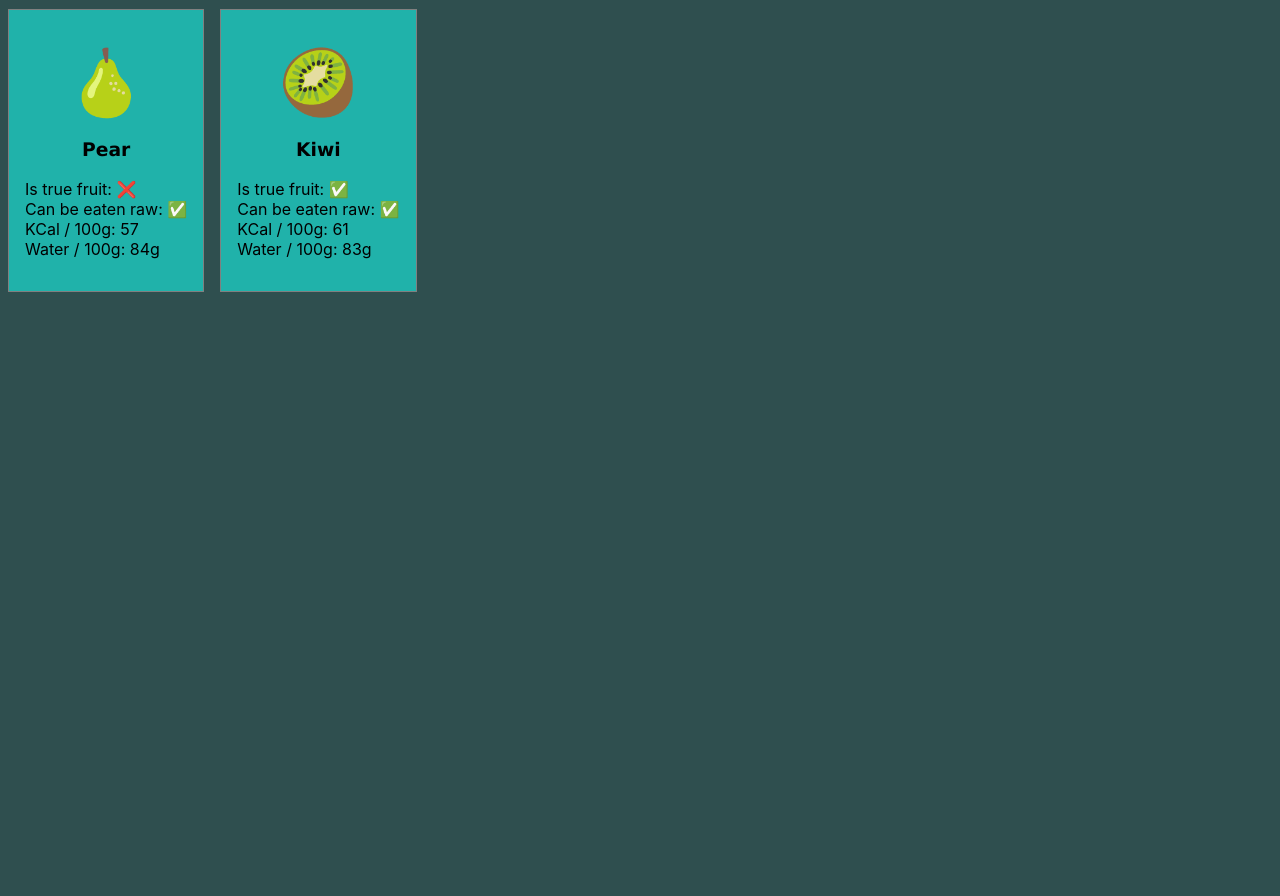
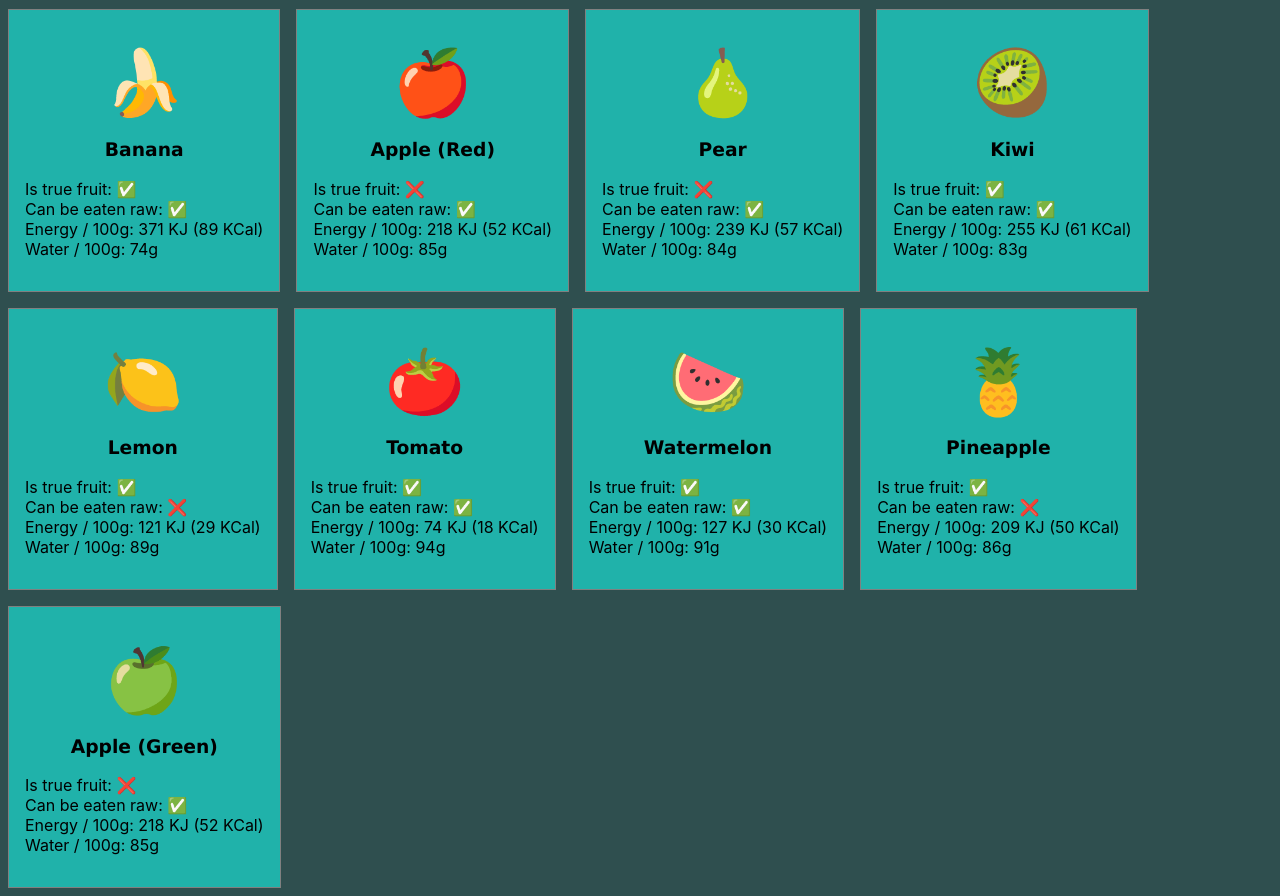
Before and after one commit to CoachGodzup/fruit-filtering, a React (Create React App) app: page / in a window 1280 px wide. Shown: the part 460-1356 px from the top of the page. Before the commit the page ends 800 px from the top, so only its background shows below. Built offline with nearby package versions, Linux system fonts and the light colour scheme.

Commit message:
some other fruits, sort

```diff
--- a/src/components/List/List.tsx
+++ b/src/components/List/List.tsx
@@ -20,7 +20,9 @@ const List = () => {
           <ul>
             <li>Is true fruit: {booleanFormatter(elm.isTrueFruit)}</li>
             <li>Can be eaten raw: {booleanFormatter(elm.canBeEatenRaw)}</li>
-            <li>KCal / 100g: {elm.kcal}</li>
+            <li>
+              Energy / 100g: {elm.kJ} KJ ({elm.kcal} KCal)
+            </li>
             <li>Water / 100g: {elm.water}g</li>
           </ul>
         </div>
--- a/src/data/fruitInitialState.json
+++ b/src/data/fruitInitialState.json
@@ -6,7 +6,8 @@
       "isTrueFruit": false,
       "canBeEatenRaw": true,
       "kcal": 43,
-      "water": 131
+      "water": 90,
+      "kJ": 136
     },
     {
       "name": "Hot Pepper",
@@ -14,7 +15,8 @@
       "isTrueFruit": true,
       "canBeEatenRaw": false,
       "kcal": 40,
-      "water": 88
+      "water": 88,
+      "kJ": 166
     },
     {
       "name": "Tangerine",
@@ -22,7 +24,8 @@
       "isTrueFruit": true,
       "canBeEatenRaw": true,
       "kcal": 47,
-      "water": 86
+      "water": 86,
+      "kJ": 223
     },
     {
       "name": "Grapes",
@@ -30,7 +33,8 @@
       "isTrueFruit": true,
       "canBeEatenRaw": true,
       "kcal": 69,
-      "water": 81
+      "water": 81,
+      "kJ": 288
     },
     {
       "name": "Banana",
@@ -38,15 +42,17 @@
       "isTrueFruit": true,
       "canBeEatenRaw": true,
       "kcal": 89,
-      "water": 74
+      "water": 74,
+      "kJ": 371
     },
     {
-      "name": "Apple",
+      "name": "Apple (Red)",
       "emoji": "🍎",
       "isTrueFruit": false,
       "canBeEatenRaw": true,
       "kcal": 52,
-      "water": 85
+      "water": 85,
+      "kJ": 218
     },
     {
       "name": "Pear",
@@ -54,7 +60,8 @@
       "isTrueFruit": false,
       "canBeEatenRaw": true,
       "kcal": 57,
-      "water": 84
+      "water": 84,
+      "kJ": 239
     },
     {
       "name": "Kiwi",
@@ -62,7 +69,53 @@
       "isTrueFruit": true,
       "canBeEatenRaw": true,
       "kcal": 61,
-      "water": 83
+      "water": 83,
+      "kJ": 255
+    },
+    {
+      "name": "Lemon",
+      "emoji": "🍋",
+      "isTrueFruit": true,
+      "canBeEatenRaw": false,
+      "kcal": 29,
+      "water": 89,
+      "kJ": 121
+    },
+    {
+      "name": "Tomato",
+      "emoji": "🍅",
+      "isTrueFruit": true,
+      "canBeEatenRaw": true,
+      "kcal": 18,
+      "water": 94,
+      "kJ": 74
+    },
+    {
+      "name": "Watermelon",
+      "emoji": "🍉",
+      "isTrueFruit": true,
+      "canBeEatenRaw": true,
+      "kcal": 30,
+      "water": 91,
+      "kJ": 127
+    },
+    {
+      "name": "Pineapple",
+      "emoji": "🍍",
+      "isTrueFruit": true,
+      "canBeEatenRaw": false,
+      "kcal": 50,
+      "water": 86,
+      "kJ": 209
+    },
+    {
+      "name": "Apple (Green)",
+      "emoji": "🍏",
+      "isTrueFruit": false,
+      "canBeEatenRaw": true,
+      "kcal": 52,
+      "water": 85,
+      "kJ": 218
     }
   ]
 }
--- a/src/data/sort.ts
+++ b/src/data/sort.ts
@@ -3,19 +3,19 @@ import { Fruit } from '../type/fruit';
 export type SortFunction = (oldState: Fruit[]) => Fruit[];
 
 export const sortByKcal: SortFunction = (list: Fruit[]): Fruit[] => {
-  return [...list].sort((a, b) => (a.kcal < b.kcal ? 1 : -1));
+  return [...list].sort((a, b) => (a.kcal < b.kcal ? -1 : 1));
 };
 
 export const sortByWater: SortFunction = (list: Fruit[]): Fruit[] => {
-  return [...list].sort((a, b) => (a.water < b.water ? 1 : -1));
+  return [...list].sort((a, b) => (a.water < b.water ? -1 : 1));
 };
 
 export const sortAlphabetically: SortFunction = (list: Fruit[]): Fruit[] => {
-  return [...list].sort((a, b) => (a.name < b.name ? 1 : -1));
+  return [...list].sort((a, b) => (a.name < b.name ? -1 : 1));
 };
 
 export const sortByEmoji: SortFunction = (list: Fruit[]): Fruit[] => {
-  return [...list].sort((a, b) => (a.emoji < b.emoji ? 1 : -1));
+  return [...list].sort((a, b) => (a.emoji < b.emoji ? -1 : 1));
 };
 
 export const reverseSort: SortFunction = (list: Fruit[]): Fruit[] => {
--- a/src/type/fruit.ts
+++ b/src/type/fruit.ts
@@ -26,4 +26,5 @@ export type Fruit = {
   canBeEatenRaw: boolean;
   kcal: number;
   water: number;
+  kJ: number;
 };
```
